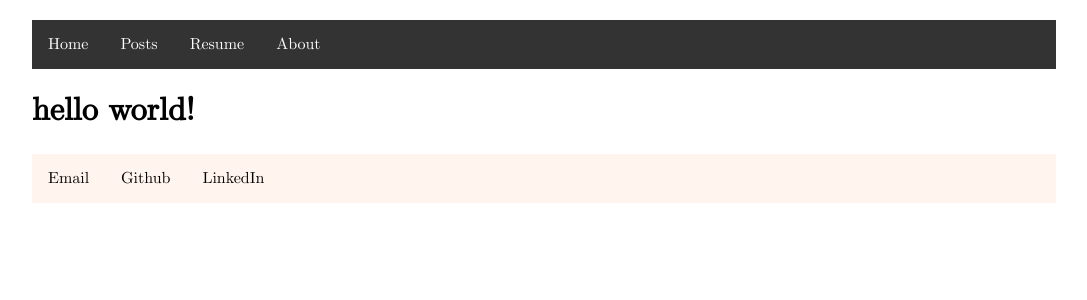
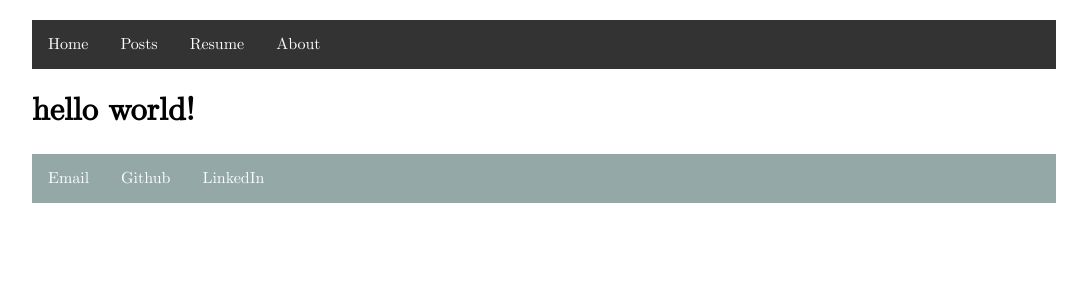
Before and after one commit to koushikkhan/stat, a Jekyll site: the page built from index.html, in a window 1280 px wide. Shown: the top 300 px of the page, without its empty margins (96-1183 px from the left). Built offline with Jekyll 4.4.1, drawn with Linux system fonts in a browser that asks for light colours.

Commit message:
css updated

```diff
--- a/assets/css/main.css
+++ b/assets/css/main.css
@@ -39,7 +39,7 @@ footer ul {
     margin: 0;
     padding: 0;
     overflow: hidden;
-    background-color: #FFF5EE;
+    background-color: rgba(148, 168, 168, 0.993);
 }
 
 footer li {
@@ -48,17 +48,17 @@ footer li {
 
 footer li a {
     display: block;
-    color: rgb(0, 0, 0);
+    color: white;
     text-align: center;
     padding: 14px 16px;
     text-decoration: none;
 }
 
 footer li a:hover:not(.active) {
-    background-color: #4CAF50;
+    background-color: #6A5ACD;
 }
 
 img[src$="centerme"] {
     display: block;
     margin: 0 auto;
-  }
+}
```
